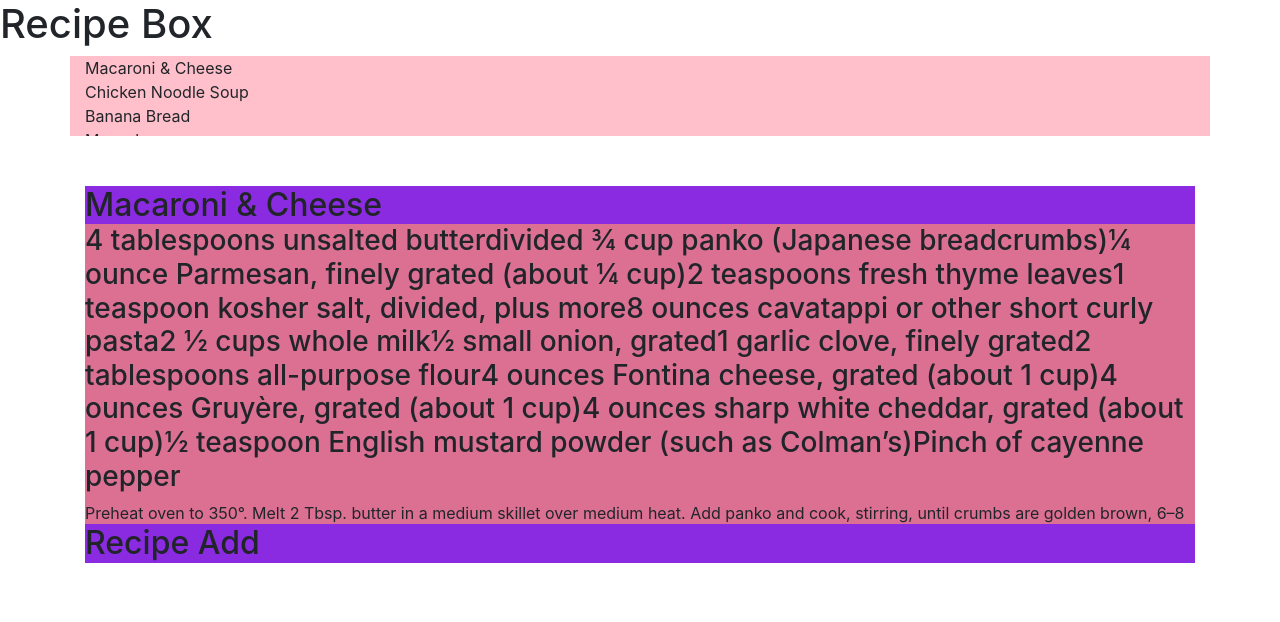
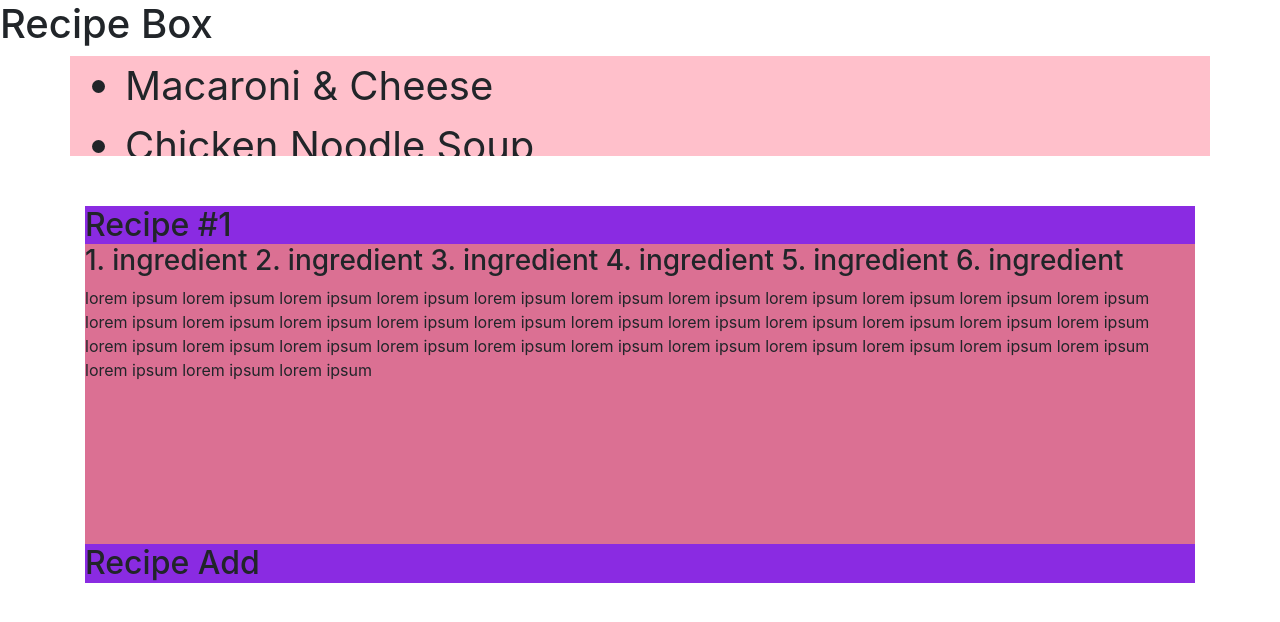
Before and after one commit to tengen14/Recipe-Box, a React (Create React App) app: page / in a window 1280 px wide. Shown: the top 622 px of the page. Built offline with nearby package versions, Linux system fonts and the light colour scheme.

Commit message:
Pass recipe data from state and list titles into RecipeSelect.js instead of listing data manually

```diff
--- a/src/components/App.js
+++ b/src/components/App.js
@@ -1,15 +1,36 @@
 import React from "react";
-import RecipeList from "./RecipeList";
+import RecipeSelect from "./RecipeSelect";
 import RecipeDesc from "./RecipeDesc";
-import RecipeEdit from "./RecipeEdit";
+import { recipeData } from "../seed";
 
 class App extends React.Component {
+  state = { recipes: recipeData };
+
+  listRecipes = () => {
+    console.log(this.state.recipes);
+
+    return this.state.recipes.map(recipe => (
+      <RecipeSelect title={recipe.title} />
+    ));
+  };
+
   render() {
+
+    const title = "Recipe #1";
+    const ingredients = "1. ingredient 2. ingredient 3. ingredient 4. ingredient 5. ingredient 6. ingredient";
+    const directions = "lorem ipsum lorem ipsum lorem ipsum lorem ipsum lorem ipsum lorem ipsum lorem ipsum lorem ipsum lorem ipsum lorem ipsum lorem ipsum lorem ipsum lorem ipsum lorem ipsum lorem ipsum lorem ipsum lorem ipsum lorem ipsum lorem ipsum lorem ipsum lorem ipsum lorem ipsum lorem ipsum lorem ipsum lorem ipsum lorem ipsum lorem ipsum lorem ipsum lorem ipsum lorem ipsum lorem ipsum lorem ipsum lorem ipsum lorem ipsum lorem ipsum lorem ipsum"
+
     return (
       <div>
         <h1>Recipe Box</h1>
-        <RecipeList />
-        <RecipeDesc />
+        <div id="recipe-list" className="container overflow-auto">
+          <ul>{this.listRecipes()}</ul>
+        </div>
+        <RecipeDesc
+            title={title}
+            ingredients={ingredients}
+            directions={directions}
+        />
       </div>
     );
   }
--- a/src/components/RecipeDesc.js
+++ b/src/components/RecipeDesc.js
@@ -1,14 +1,13 @@
 import React from "react";
 import { recipeData } from "../seed";
 
-const RecipeDesc = () => {
-  console.log(recipeData);
+const RecipeDesc = props => {
   return (
     <div id="recipe-desc" className="container">
-      <h2 id="recipe-title">{recipeData[0].recipe}</h2>
+      <h2 id="recipe-title">{props.title}</h2>
       <div id="recipe-body" className="overflow-auto">
-        <h3>{recipeData[0].ingredients}</h3>
-        <p>{recipeData[0].directions}</p>
+        <h3>{props.ingredients}</h3>
+        <p>{props.directions}</p>
       </div>
       <h2 id="recipe-add">Recipe Add</h2>
     </div>
--- a/src/components/RecipeList.js
+++ /dev/null
@@ -1,24 +0,0 @@
-import React from "react";
-import { recipeData } from "../seed";
-import "../index.css"
-
-class RecipeList extends React.Component {
-  state = { recipes: recipeData };
-
-  doggard = () => {
-      console.log(this.state);
-  }
-
-  render() {
-    return (
-      <div id="recipe-list" className="container overflow-auto">
-        <div>{recipeData[0].recipe}</div>
-        <div>{recipeData[1].recipe}</div>
-        <div>{recipeData[2].recipe}</div>
-        <div>{recipeData[3].recipe}</div>
-      </div>
-    );
-  }
-}
-
-export default RecipeList;
--- /dev/null
+++ b/src/components/RecipeSelect.js
@@ -0,0 +1,14 @@
+import React from "react";
+import "../index.css";
+
+class RecipeSelect extends React.Component {
+  render() {
+    return (
+      <div>
+        <li>{this.props.title}</li>
+      </div>
+    );
+  }
+}
+
+export default RecipeSelect;
--- a/src/index.css
+++ b/src/index.css
@@ -1,6 +1,10 @@
 #recipe-list {
     background-color: pink;
-    height: 80px;
+    height: 100px;
+}
+
+li {
+    font-size: 40px;
 }
 
 /* Recipe Description Styling  */
--- a/src/seed.js
+++ b/src/seed.js
@@ -1,6 +1,6 @@
 export const recipeData = [
   {
-    recipe: "Macaroni & Cheese",
+    title: "Macaroni & Cheese",
     ingredients: [
       "4 tablespoons unsalted butter",
       "divided ¾ cup panko (Japanese breadcrumbs)",
@@ -27,7 +27,7 @@ export const recipeData = [
     ]
   },
   {
-    recipe: "Chicken Noodle Soup",
+    title: "Chicken Noodle Soup",
     ingredients: [
       "1 tablespoon kosher salt",
       "10 whole black peppercorns",
@@ -50,7 +50,7 @@ export const recipeData = [
     ]
   },
   {
-    recipe: "Banana Bread",
+    title: "Banana Bread",
     ingredients: [
       "Nonstick vegetable oil spray",
       "1½ cups all-purpose flour",
@@ -72,7 +72,7 @@ export const recipeData = [
     ]
   },
   {
-    recipe: "Mussels",
+    title: "Mussels",
     ingredients: [
       "3 tablespoons olive oil",
       "6 small shallots, thinly sliced",
```
